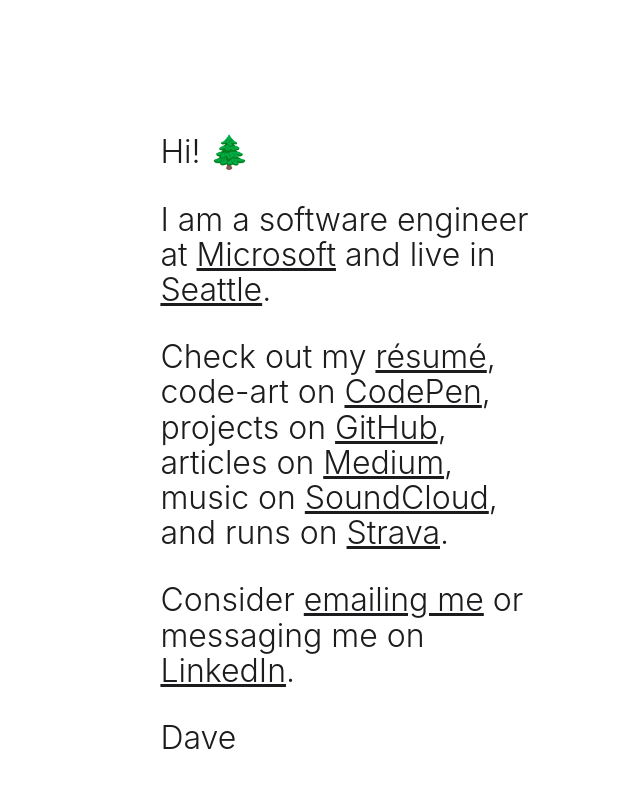
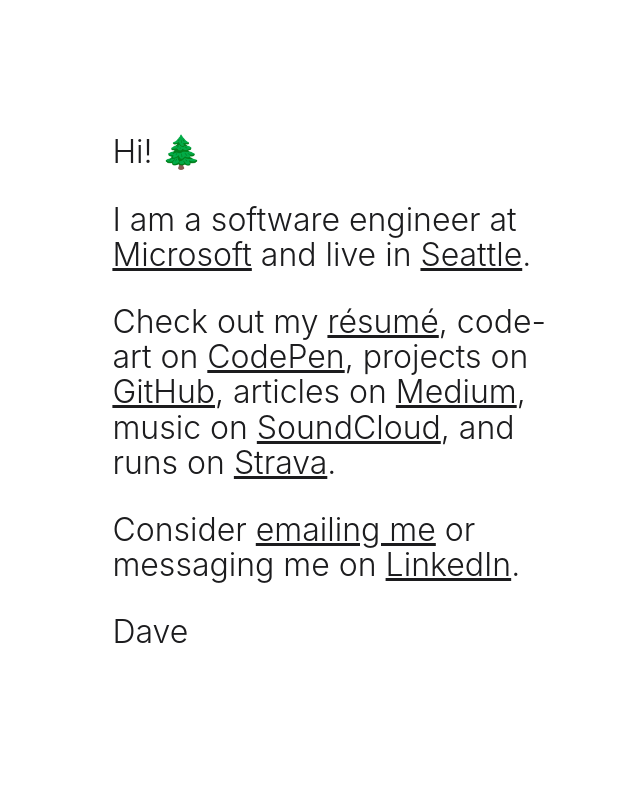
Before and after one commit to davekwiatkowski/davekwiatkowski.github.io, a React (Create React App) app: page / in a window 1280 px wide. Shown: the top 788 px of the page, without its empty margins (294-934 px from the left). Built offline with nearby package versions, Linux system fonts and the light colour scheme.

Commit message:
Change line width

```diff
--- a/src/App.css
+++ b/src/App.css
@@ -6,5 +6,5 @@
 
 .Content {
   padding: 8vw;
-  max-width: 18em;
+  max-width: 21em;
 }
```
